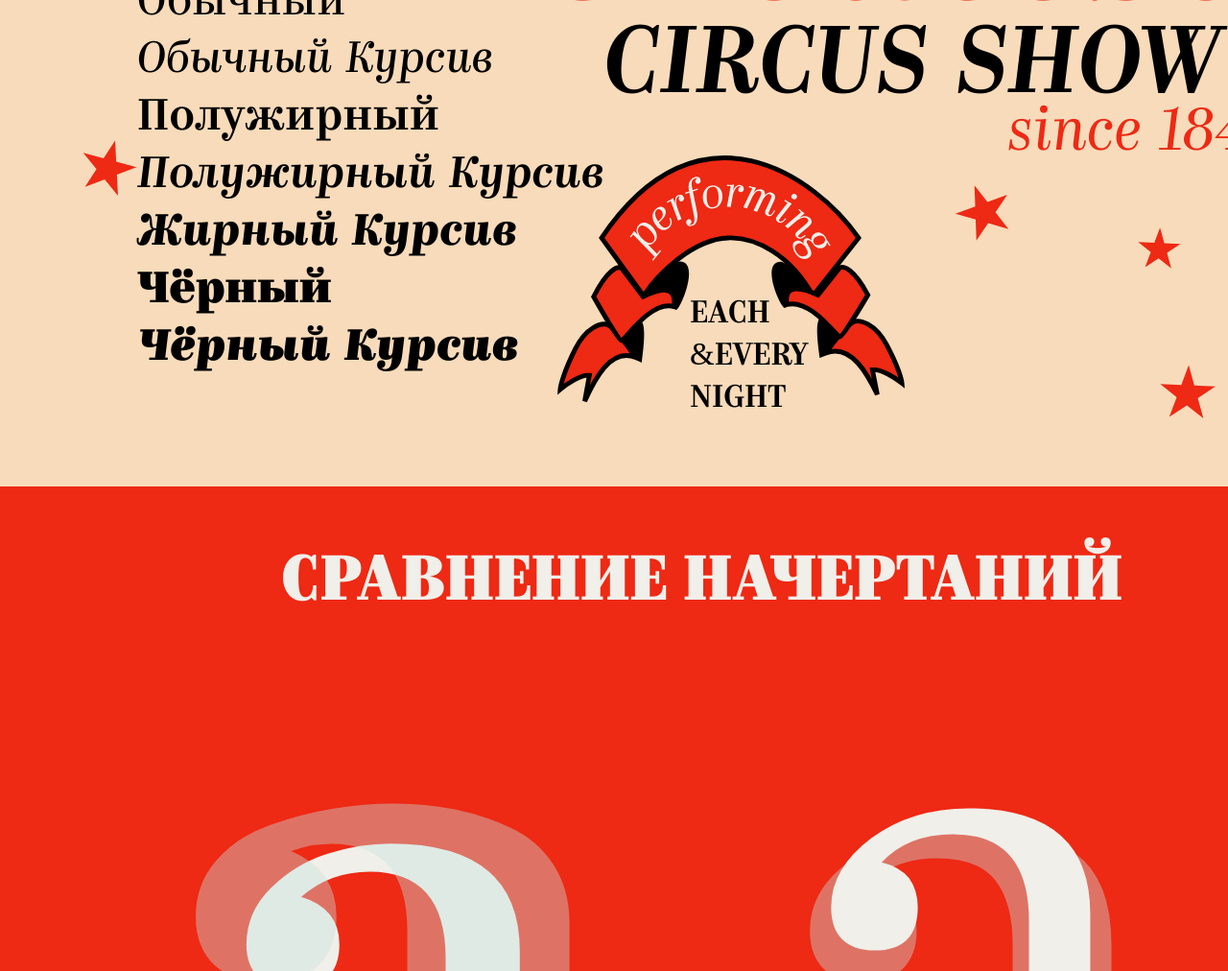
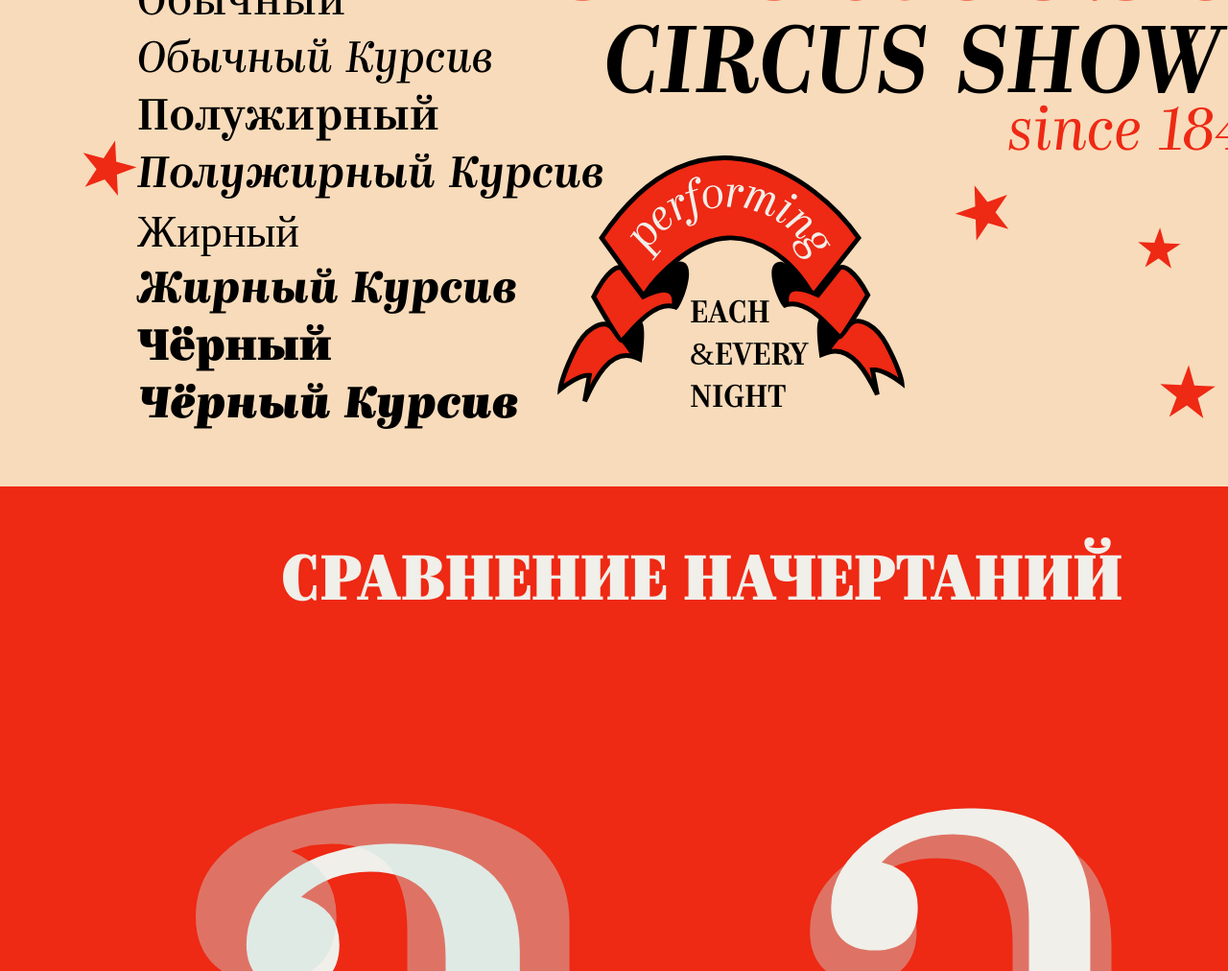
Before and after one commit to dpk1501/Landing-Kazimir, a plain HTML site: page index.html in a window 1280 px wide. Shown: the part 4746-5758 px from the top of the page at 96% size. Drawn offline with Linux system fonts and the light colour scheme.

Commit message:
Update index.html

```diff
--- a/index.html
+++ b/index.html
@@ -236,6 +236,7 @@
     <h2 id="RegularItalic">Обычный Курсив</h2>
     <h2 id="Medium">Полужирный</h2>
     <h2 id="MediumItalic">Полужирный Курсив</h2>
+    <h2 id="Bold">Жирный </h2>
     <h2 id="BoldItalic">Жирный Курсив</h2>
     <h2 id="Black">Чёрный</h2>
     <h2 id="BlackItalic">Чёрный Курсив</h2>
```
